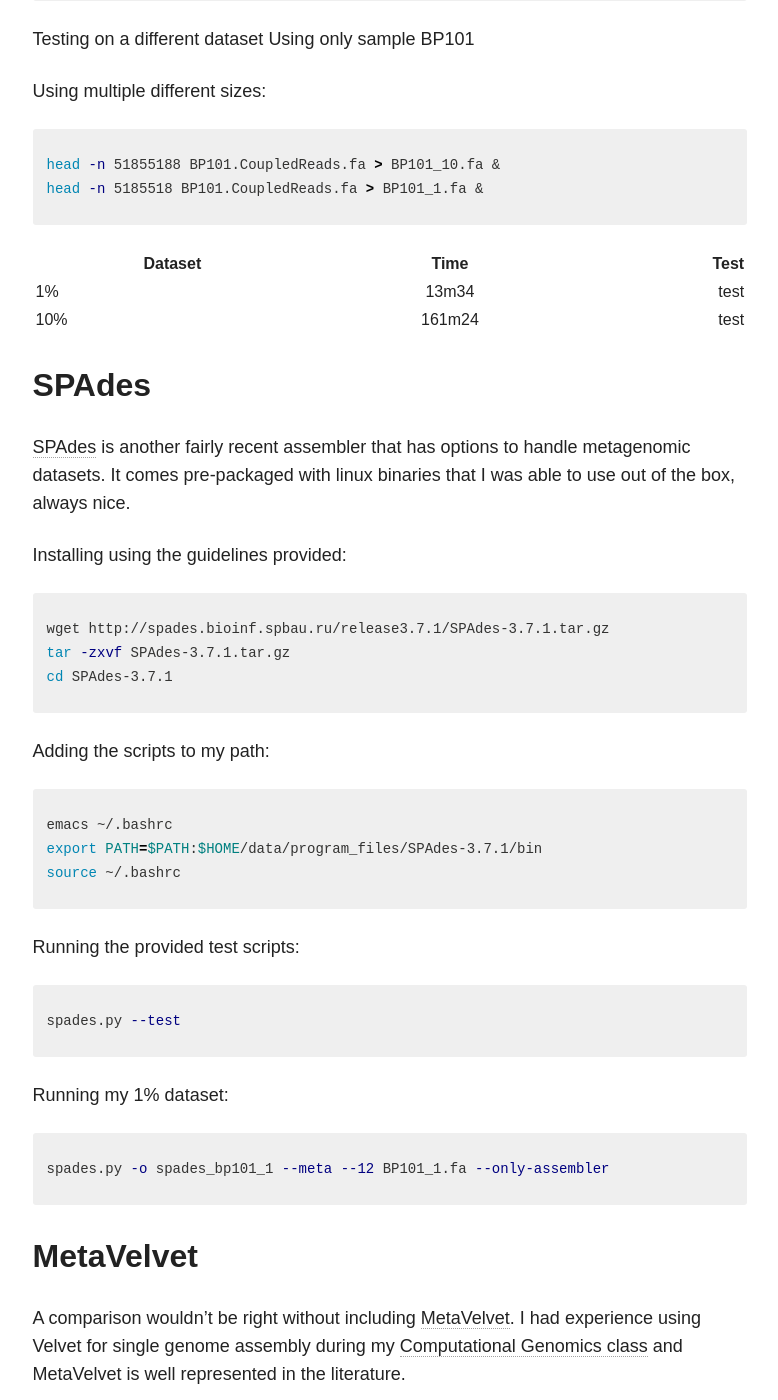
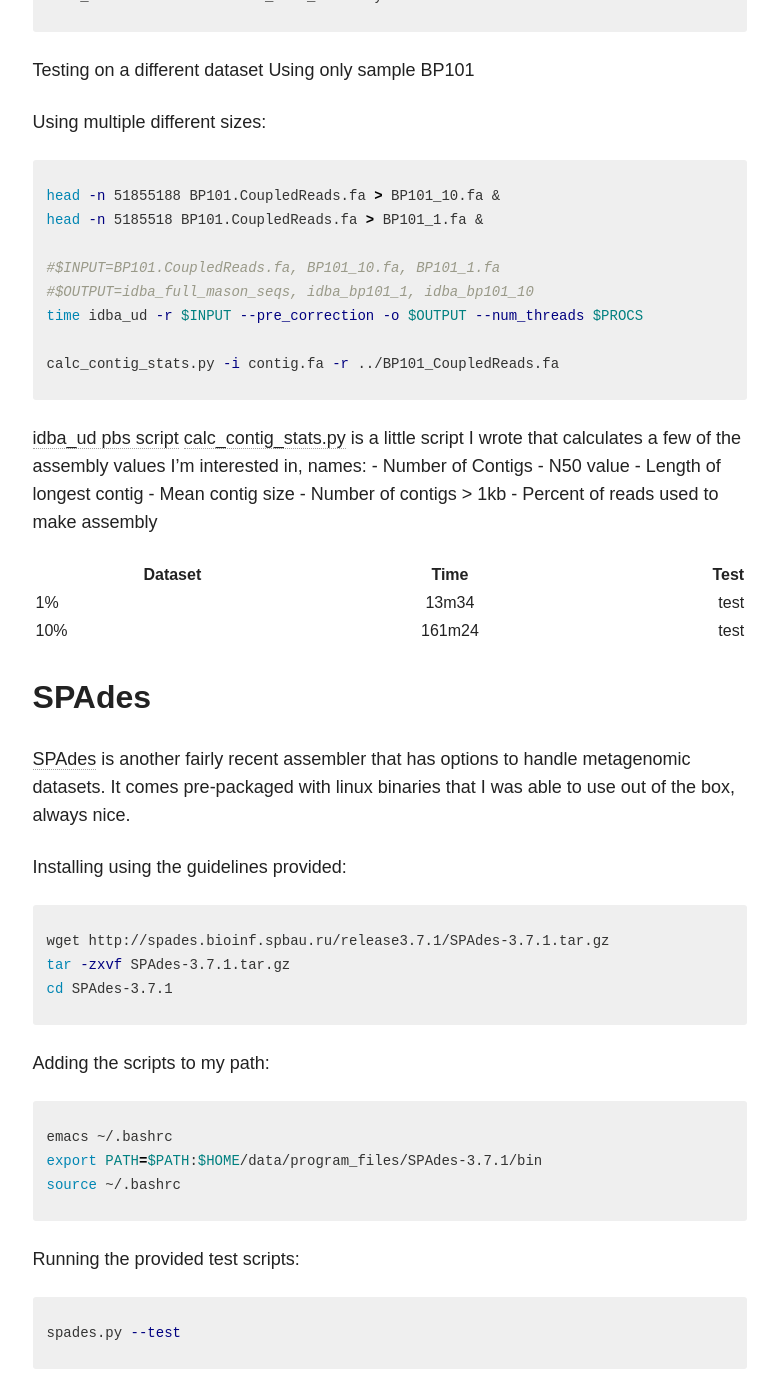
Before and after one commit to waoverholt/waoverholt.github.io, a Jekyll site: the page built from _posts/blog/2016-03-25-idba-assembly-testing.md, in a window 1280 px wide and 1400 px high, scrolled down 1819 px. Shown: the whole window, without its empty margins (347-1125 px from the left). Built offline with Jekyll 4.4.1, drawn with Linux system fonts in a browser that asks for light colours; nearby versions of some CDN libraries; some of the changed text lies outside the part shown.

Commit message:
updated metagenome assembly blog post

```diff
--- a/_posts/blog/2016-03-25-idba-assembly-testing.md
+++ b/_posts/blog/2016-03-25-idba-assembly-testing.md
@@ -49,7 +49,23 @@
 {% highlight bash %}
 head -n 51855188 BP101.CoupledReads.fa > BP101_10.fa &
 head -n 5185518 BP101.CoupledReads.fa > BP101_1.fa &
+
+#$INPUT=BP101.CoupledReads.fa, BP101_10.fa, BP101_1.fa
+#$OUTPUT=idba_full_mason_seqs, idba_bp101_1, idba_bp101_10
+time idba_ud -r $INPUT --pre_correction -o $OUTPUT --num_threads $PROCS
+
+calc_contig_stats.py -i contig.fa -r ../BP101_CoupledReads.fa
 {% endhighlight %}
+
+[idba_ud pbs script]({{ site.url }}/assets/internal_files/idba_ud.pbs)
+[calc_contig_stats.py]({{ site.url }}/assets/internal_files/calc_contig_stats.py) is a little script I wrote that calculates a few of the assembly values I'm interested in, names:
+			  - Number of Contigs
+			  - N50 value
+			  - Length of longest contig
+			  - Mean contig size
+			  - Number of contigs > 1kb
+			  - Percent of reads used to make assembly
+
 {% comment %}
 <style>
 table{
@@ -100,6 +116,24 @@
 spades.py -o spades_bp101_1 --meta --12 BP101_1.fa --only-assembler
 {% endhighlight %}
 
+[spades pbs script]({{ site.url }}/assets/internal_files/spades.pbs)
+
+## Megahit
+Another de Bruijn graph assembler that was created specifically for large complex metagenomic datasets. It has the option to use a GPU to increase the speed of the assembly, but I haven't tried this out yet.
+
+Installing Megahit
+{% highlight bash %}
+git clone https://github.com/voutcn/megahit.git
+cd megahit
+make
+{% endhighlight %}
+
+Testing Megahit on the 1% dataset
+{% highlight bash %}
+$HOME/data/program_files/megahit/megahit -12 $INPUT -o $OUTPUT -t $PROCS --presets meta-large
+
+{% endhighlight %}
+[megahit pbs script]({{ site.url }}/assets/internal_files/megahit.pbs)
 
 ## MetaVelvet
 A comparison wouldn't be right without including [MetaVelvet](http://metavelvet.dna.bio.keio.ac.jp/){:target="_blank"}. I had experience using Velvet for single genome assembly during my [Computational Genomics class](http://compgenomics2013.biology.gatech.edu/index.php/Main_Page) and MetaVelvet is well represented in the literature.
```
Also changed, not shown: 1 other file.
